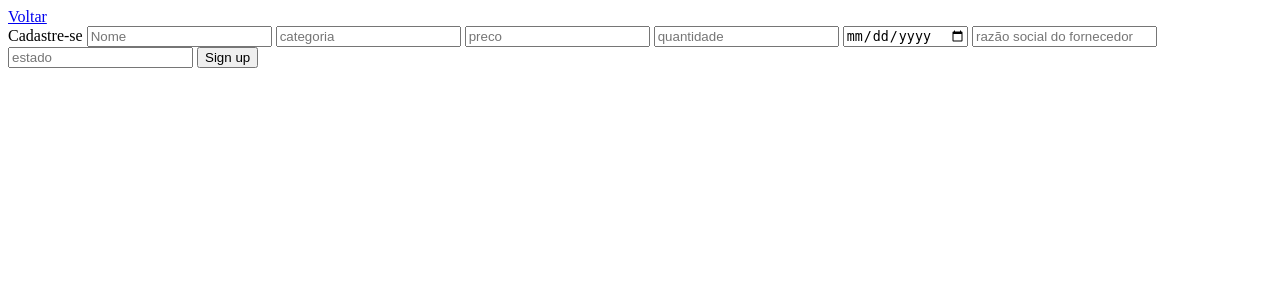
After one commit to Basqueroto/dashboard, a PHP site: page /cadastroproduto.php in a window 1280 px wide. The commit adds this page. Shown: the top 300 px of the page. Run offline with PHP 8.4, Linux system fonts and the light colour scheme; some libraries are stand-ins or nearby versions.

Commit message:
término prévio do cadastro dde produtos

```diff
--- a/cadastrofornec.php
+++ b/cadastrofornec.php
@@ -49,3 +49,7 @@ include("config/cabecalho.php");
             $conexao = null;
         }
     ?>
+</div>
+<?php
+    include("config/rodape.php");
+?>
--- /dev/null
+++ b/cadastroproduto.php
@@ -0,0 +1,58 @@
+<?php
+include("config/cabecalho.php");
+?>
+<div id="cad">
+        <nav id="cad-nav">
+            <a href="index.php">Voltar</a>
+        </nav>
+    <div class="signup">
+        <form class="imp" method="POST">
+            <label for="chk" aria-hidden="true">Cadastre-se</label>
+            <input type="text" name="nome" id="nome" placeholder="Nome" required="">
+            <input type="text" name="categoria" id="categoria" placeholder="categoria" required="">
+            <input type="number" name="preco" id="preco" placeholder="preco" required="">
+            <input type="number" name="quantidade" id="quantidade" placeholder="quantidade" required="">
+            <input type="date" name="data" id="data" placeholder="data de aquisição" required="">
+            <input type="text" name="fornec" id="fornec" placeholder="razão social do fornecedor" required="">
+            <input type="text" name="estado" id="estato" placeholder="estado" required="">
+            <button class="cads">Sign up</button>
+        </form>
+    <?php
+        include("config/conexao.php");
+
+        if($_SERVER["REQUEST_METHOD"] == "POST"){
+            $nome = $_POST["nome"];
+            $categoria = $_POST["categoria"];
+            $preco = $_POST["preco"];
+            $quantidade = $_POST["quantidade"];
+            $data = $_POST["data"];
+            $estado = $_POST["estado"];
+            $fornec = $_POST["fornec"];
+
+
+            $sql ="INSERT INTO produto (nome, categoria, preco, quantidade, data, idFornec, estado) VALUES (:nome, :categoria, :preco, :quantidade, :data, :idFornec, :estado) ";
+
+            $stmt = $conexao->prepare($sql);
+            $stmt->bindValue(":nome", $nome);
+            $stmt->bindValue(":categoria", $categoria);
+            $stmt->bindValue(":preco", $preco);
+            $stmt->bindValue(":quantidade", $quantidade);
+            $stmt->bindValue(":data", $data);
+            $stmt->bindValue(":idFornec", $fornec);
+            $stmt->bindValue(":estado", $estado);
+
+            $stmt->execute();
+
+            if($stmt->rowCount() > 0){
+                echo"<div class='sucess'>produto cadastrado com sucesso</div>";
+            }else{
+                echo"<div class='error'> falha ao registrar o produto</div>";
+            }
+
+            $conexao = null;
+        }
+    ?>
+</div>
+<?php
+    include("config/rodape.php");
+?>
```
